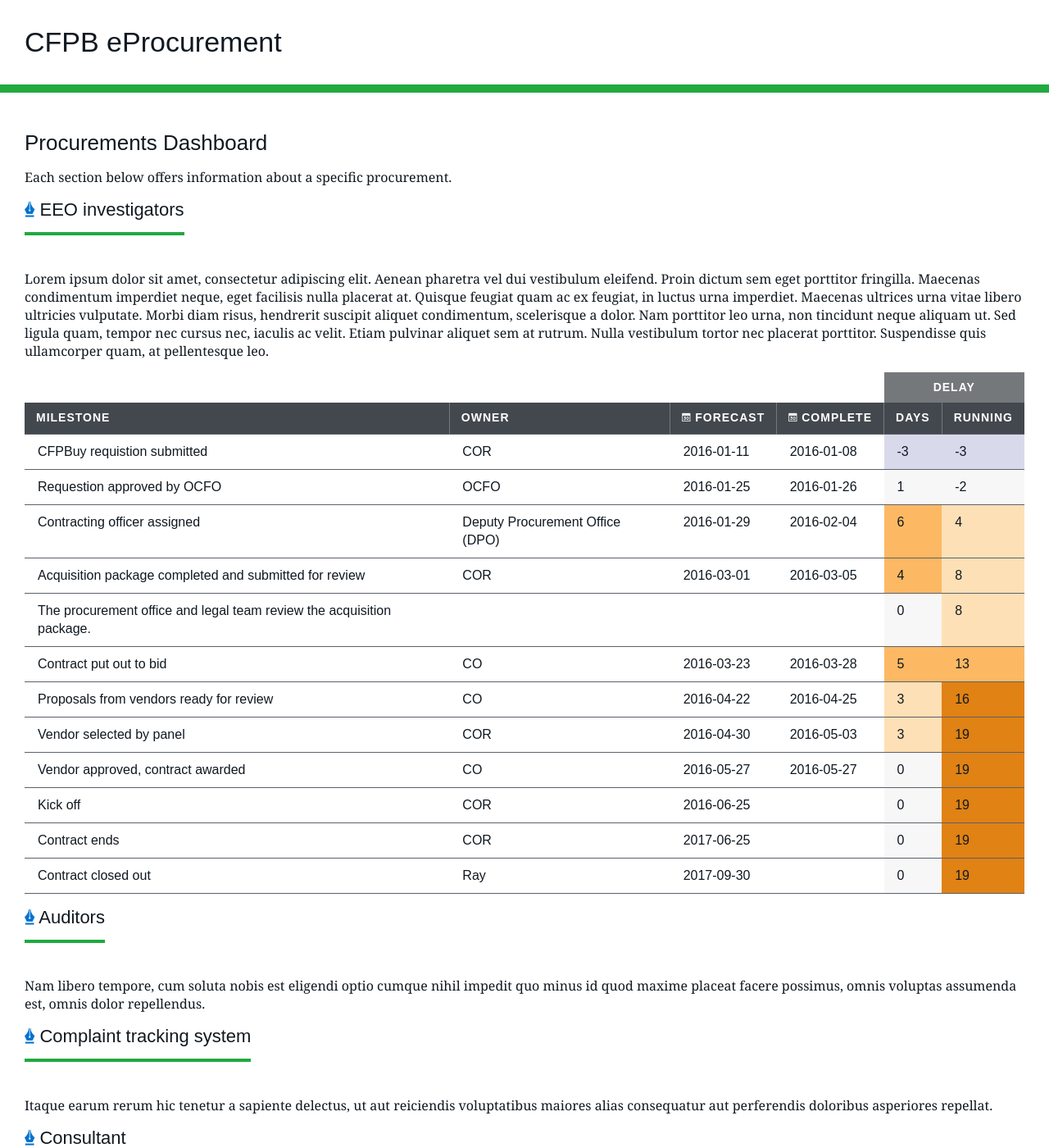
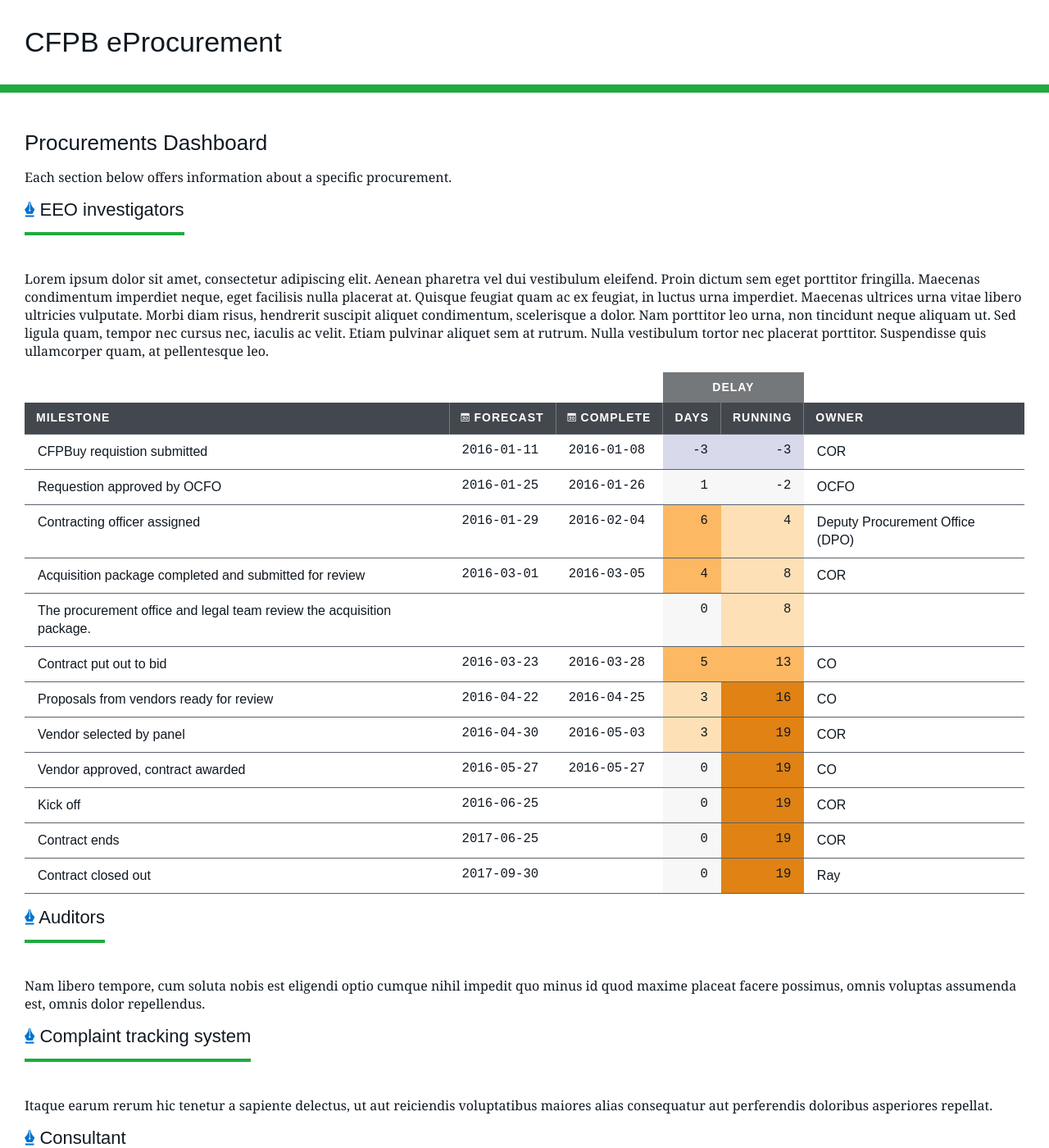
Before and after one commit to 18F/cfpb-eprocurement, a Jekyll site: the page built from dashboard/index.html, in a window 1280 px wide and 1400 px high. Shown: the whole window at 82% size. Built offline with Jekyll 4.4.1, drawn with Linux system fonts in a browser that asks for light colours.

Commit message:
date formatting, etc.

```diff
--- a/dashboard/index.html
+++ b/dashboard/index.html
@@ -46,8 +53,9 @@
   <table is="cfpb-sortable-table" class="events">
     <thead>
       <tr>
-        <td colspan="{{ columns.size | minus: 2 }}"></td>
+        <td colspan="{{ columns.size | minus: 3 }}"></td>
         <th colspan="2">Delay</th>
+        <td></td>
       </tr>
       <tr>
         {% for column in columns %}
@@ -62,7 +70,11 @@
     {% for event in events %}
       <tr id="event-{{ procurement[_id] }}-{{ forloop.index }}">
         {% for column in columns %}
-        <td data-key="{{ column.key }}">{{ event[column.key] }}</td>
+        <td data-key="{{ column.key }}" data-value="{{ event[column.key] }}"
+          {% if column.class %}class="{{ column.class }}"{% endif %}
+          {% if column.format %}data-format="{{ column.format }}"{% endif %}>
+          {{ event[column.key] }}
+        </td>
         {% endfor %}
       </tr>
     {% endfor %}
```
Also changed, not shown: other parts of dashboard/index.html (+8 -1 lines).
